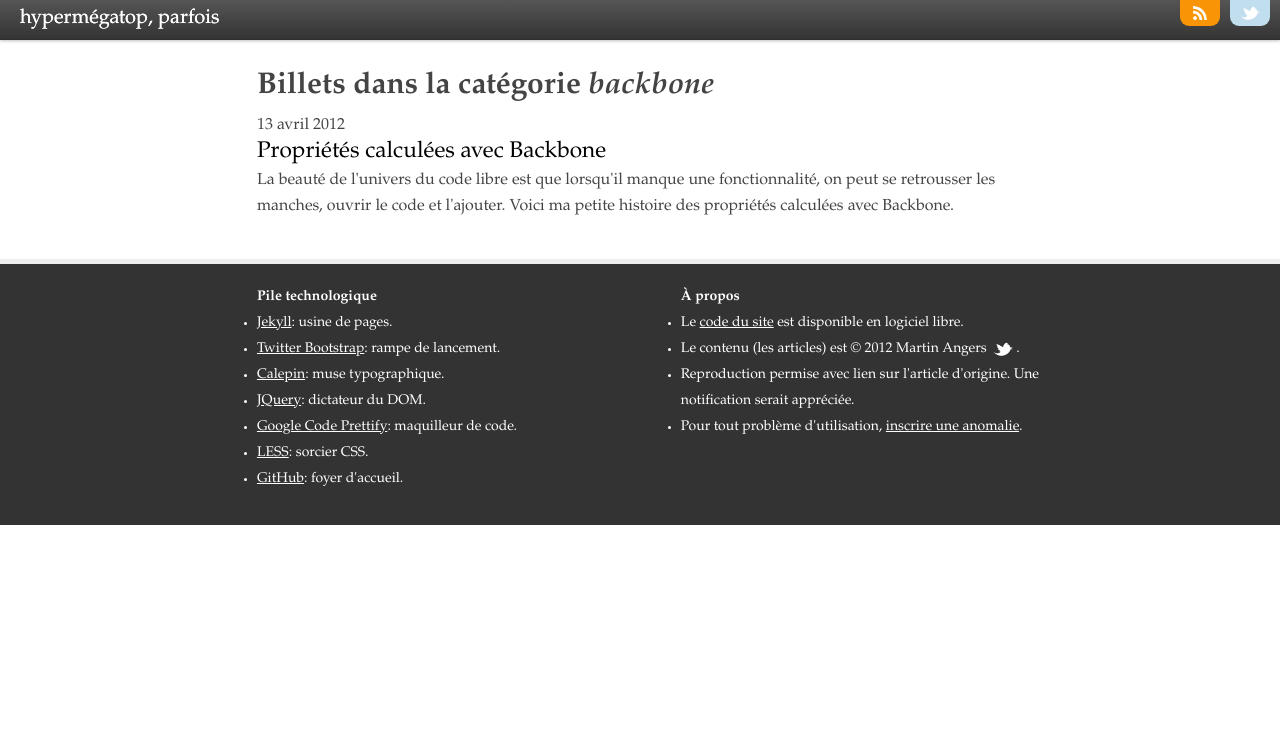
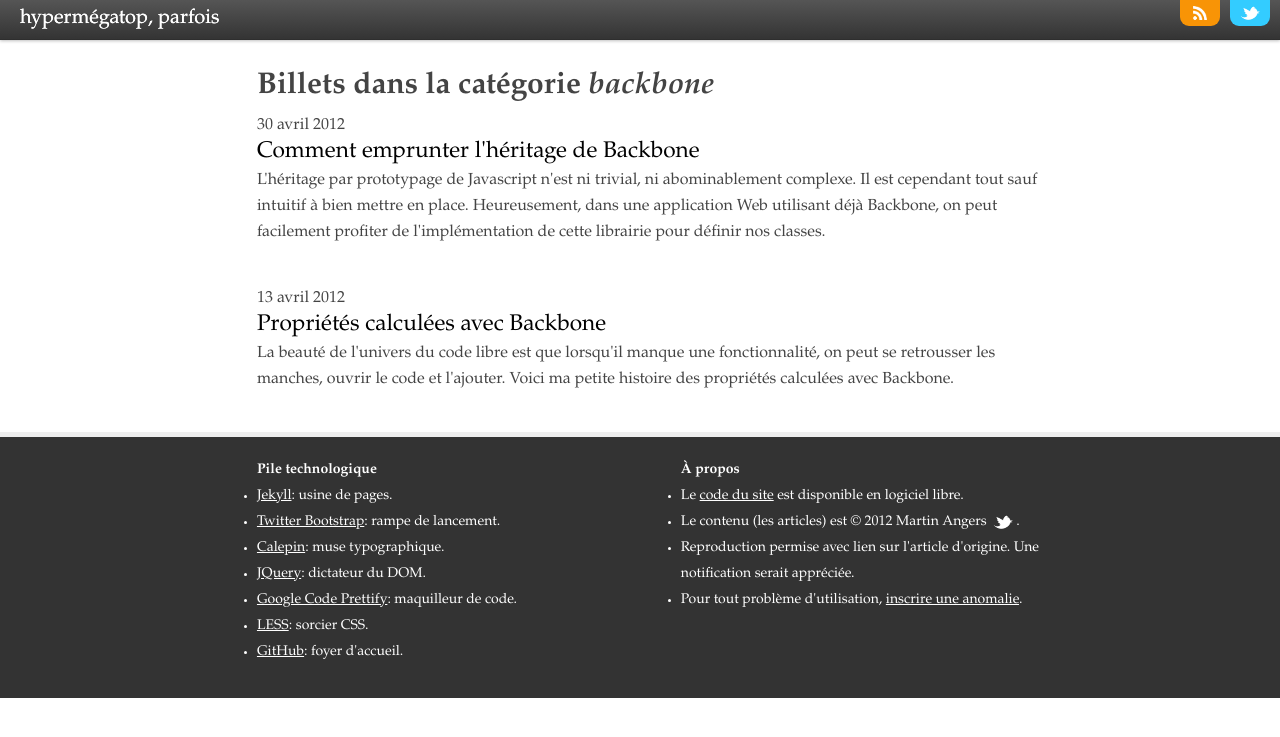
Before and after one commit to hypermegatop/hypermegatop.github.com, a Jekyll site: the page categories/backbone/index.html, which Jekyll copies as it is, in a window 1280 px wide. Shown: the top 737 px of the page. Built offline with Jekyll 4.4.1, drawn with Linux system fonts in a browser that asks for light colours; nearby versions of some CDN libraries; Markdown is read by kramdown in place of the engine named in the settings.

Commit message:
publish new post

```diff
--- a/categories/backbone/index.html
+++ b/categories/backbone/index.html
@@ -46,6 +46,17 @@
 <section id="content">
 	<ul id="post-list">
 
+			<li>
+				<time class="published" datetime='2012-04-30'>
+30 avril 2012
+</time>
+				<h2>
+					<a href="/2012/04/comment-emprunter-heritage-backbone.html">
+						Comment emprunter l'héritage de Backbone
+					</a>
+				</h2>
+				<p class="abstract">L'héritage par prototypage de Javascript n'est ni trivial, ni abominablement complexe. Il est cependant tout sauf intuitif à bien mettre en place. Heureusement, dans une application Web utilisant déjà Backbone, on peut facilement profiter de l'implémentation de cette librairie pour définir nos classes.</p>
+			</li>
 			<li>
 				<time class="published" datetime='2012-04-13'>
 13 avril 2012
--- a/css/hmt.css
+++ b/css/hmt.css
@@ -1906,7 +1906,7 @@ pre {
   }
 }
 .ribbon-twitter {
-  background-color: #C0DEED;
+  background-color: #33ccff;
   background-image: url(/img/tw_wh.png);
   background-repeat: no-repeat;
   right: 10px;
--- a/less/hmt.ribbons.less
+++ b/less/hmt.ribbons.less
@@ -41,7 +41,7 @@
 }
 
 .ribbon-twitter {
-	background-color: #C0DEED;
+	background-color: #33ccff;
 	background-image: url(/img/tw_wh.png);
 	background-repeat: no-repeat;
 	right: 10px;
```
Also changed, not shown: _posts/2012-04-30-comment-emprunter-heritage-backbone.md (+6 -5 lines), css/hmt.min.css.
